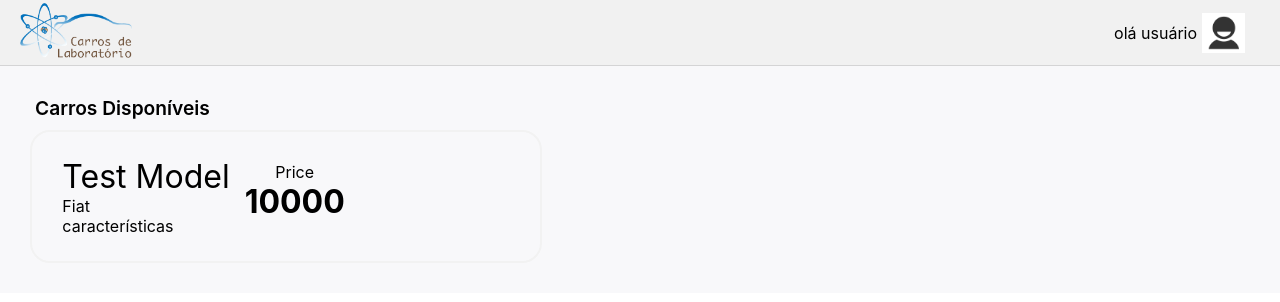
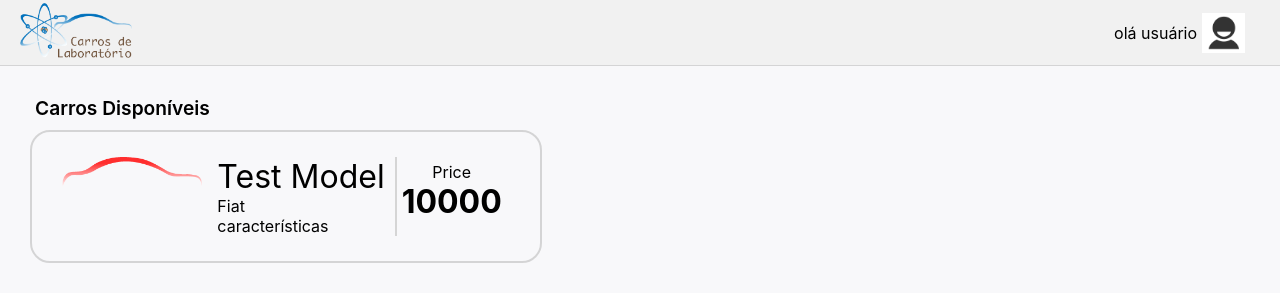
Before and after one commit to luizakobayashi/carros-de-laboratorio, a React (Create React App) app: page / in a window 1280 px wide. Shown: the top 302 px of the page. Built offline with nearby package versions, Linux system fonts and the light colour scheme.

Commit message:
car image

```diff
--- a/src/Components/CarCard.jsx
+++ b/src/Components/CarCard.jsx
@@ -1,13 +1,15 @@
 import React from "react";
+import img from "../imgs/car.png"
 
 const useStyles = {
   container: {
-    border: "solid 2px #f2f2f2",
+    border: "solid 2px #cccc",
     borderRadius: "20px",
     textAlign: "center",
     display: "flex",
     padding: "2% 3%",
-    marginTop: "10px"
+    marginTop: "10px",
+    justifyContent: "space-between"
   },
 
   carContainer:{
@@ -17,6 +19,13 @@
   },
 
   imageContainer: {
+    display: "flex",
+    alignItems: "flex-start",
+    paddingRight: "15px"
+  },
+
+  image: {
+    width: "140px"
   },
 
   carDetailContainer: {
@@ -26,7 +35,8 @@
     display: "flex",
     flexDirection: "column",
     padding: "5px",
-    marginLeft: "10px"
+    marginLeft: "10px",
+    borderLeft: "2px solid #cccc"
   },
 
   carDetailImportant: {
@@ -47,7 +57,9 @@
   return (
     <section style={useStyles.container}>
       <div style={useStyles.carContainer}>
-      <div style={useStyles.imageContainer}></div>
+      <div style={useStyles.imageContainer}>
+        <img src={img} style={useStyles.image}/>
+      </div>
       <div style={useStyles.carDetailContainer}>
         <span style={useStyles.carDetailImportant}>{car.model}</span>
         <span style={useStyles.carDetails}>{car.manufacturer}</span>
```
Also changed, not shown: src/imgs/car.png (added).
